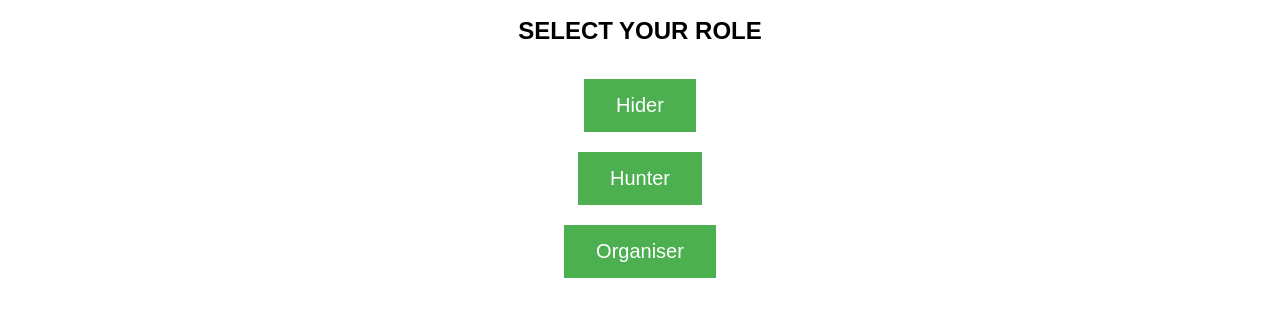
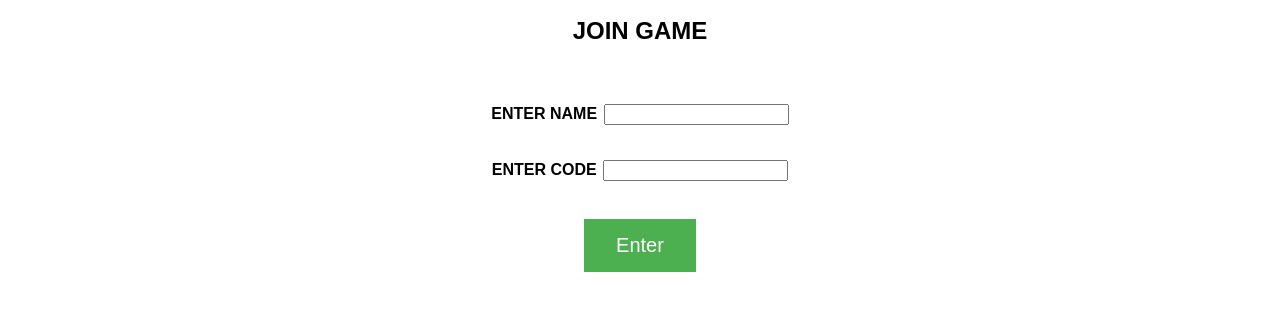
Before and after one commit to Bobert546/WildhuntWeb, a plain HTML site: page index.html in a window 1280 px wide. Shown: the part 158-474 px from the top of the page. Drawn offline with Linux system fonts and the light colour scheme.

Commit message:
Update index.html

```diff
--- a/index.html
+++ b/index.html
@@ -9,6 +9,10 @@
 <style>
     h1{
         font-size: 25px;
+    }
+    p1{
+        font-size: 16px;
+        text-align: center;
     }
     body{
         font-family: Arial, Helvetica, sans-serif;
@@ -38,6 +42,9 @@
         font-size: 20px;
         margin: 10px;
     }
+    .button:active {
+        background-color: #3e8e41;
+    }
 </style>
 
 <div class="topnav">
@@ -46,12 +53,16 @@
 </div>
 
 <body>
-    <h2  style="text-align: center;">SELECT YOUR ROLE</p>
-    <button class="button">Hider</button>
+    <h2  style="text-align: center;">JOIN GAME</p>
     <br>
-    <button class="button">Hunter</button>
-    <br>
-    <button class="button">Organiser</button>
+
+    <p1>ENTER NAME</p1>
+    <input type="text" id="entCode" name="entCode"><br><br>
+
+    <p1>ENTER CODE</p1>
+    <input type="text" id="entCode" name="entCode"><br><br>
+
+    <button class="button">Enter</button>
 </body>
 
 </html>
```
